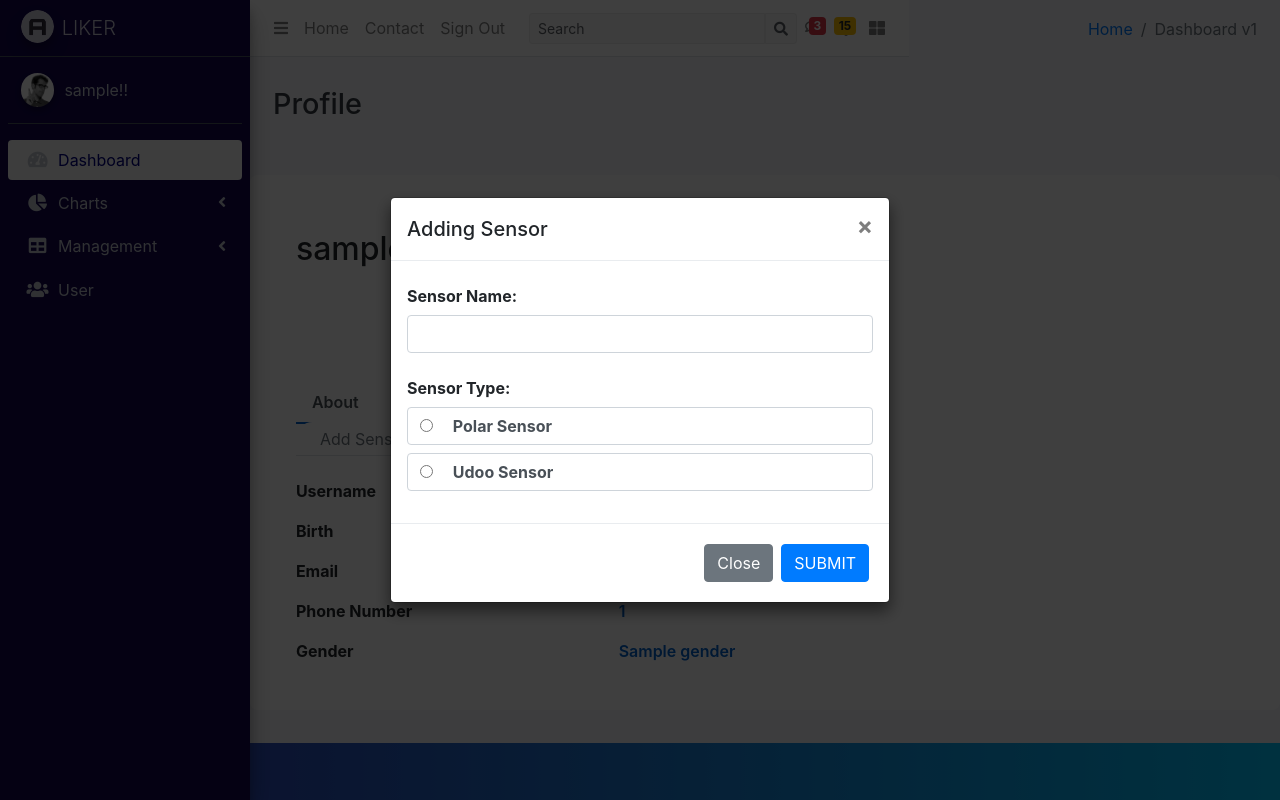
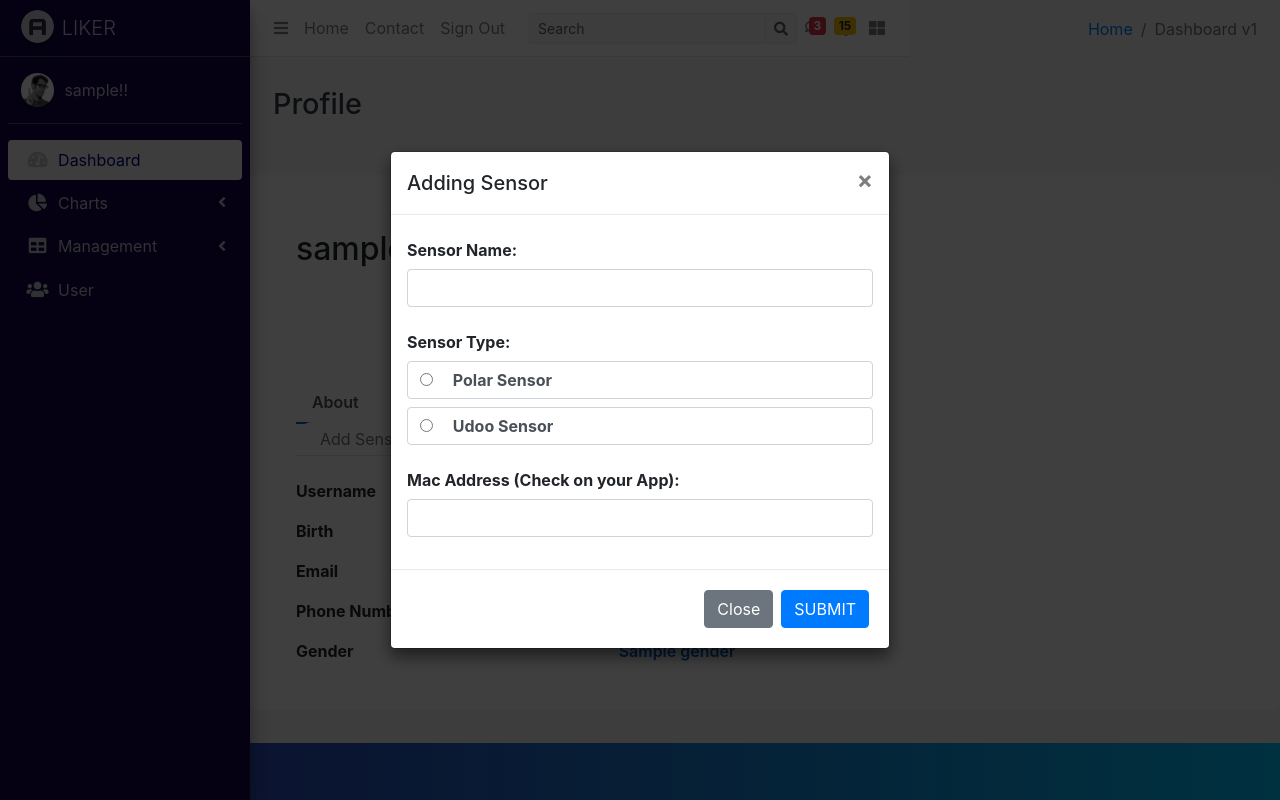
Before and after one commit to ShyFriends/LIKER, a PHP site: template app/templates/userinfo.twig in a window 1280 px wide, after a click on "Add Sensor". Run offline with PHP 8.4, Linux system fonts and the light colour scheme; the template is opened without the code that fills it: most values are stand-ins (such as "Sample title", 1, 10 or a date in 2020); some libraries are stand-ins or nearby versions.

Commit message:
modifed add sensors func

```diff
--- a/app/routes.php
+++ b/app/routes.php
@@ -58,7 +58,7 @@ $app->post('/check_sensor', 'App\Controller\HomeController:check_sensor')
 // $app->post('/check_sensor/{mac_addr}', 'App\Controller\HomeController:check_sensor')
 //     ->setName('check_sensor');
 
-$app->post('/regist_sensor/{s_name}/{s_type}', 'App\Controller\HomeController:regist_sensor')
+$app->post('/regist_sensor/{s_name}/{s_type}/{mac_addr}', 'App\Controller\HomeController:regist_sensor')
     ->setName('regist_sensor');
 
 $app->post('/remove_sensor/{dsn}', 'App\Controller\HomeController:remove_sensor')
--- a/app/src/controllers/HomeController.php
+++ b/app/src/controllers/HomeController.php
@@ -156,9 +156,9 @@ final class HomeController extends BaseController
         $s_name_sql = $_POST['s_name'];
         $s_type_sql = $_POST['s_type'];
 
-        $randomNum = mt_rand(10000000000000000, 100000000000000000);
-        $mac_addr = $randomNum;
-        //$mac_addr = $_POST['mac_addr'];
+        //$randomNum = mt_rand(10000000000000000, 100000000000000000);
+        //$mac_addr = $randomNum;
+        $mac_addr = $_POST['mac_addr'];
 
         $sql = "insert into Devices(usn, s_name, s_type, mac_addr) values ('$usn_sql','$s_name_sql','$s_type_sql','$mac_addr')";
         $stmt = $this->em->getConnection()->prepare($sql);
--- a/app/templates/userinfo.twig
+++ b/app/templates/userinfo.twig
@@ -401,7 +401,12 @@
             <label class="form-control" for="s_type_polar"><input type="radio" id="s_type_polar" name="s_type" value="polar">&emsp; Polar Sensor</label>
             <label class="form-control" for="s_type_udoo"><input type="radio" id="s_type_udoo" name="s_type" value="udoo">&emsp; Udoo Sensor</label>
           </div>
-<!--hidden-->          <input type="hidden" id="mac_addr" value="mac_addr"/>
+           <div class="form-group">
+            <label for="message-name" class="col-form-label">Mac Address (Check on your App):</label>
+            <input type="text" class="form-control" id="mac_addr">
+          </div>
+
+<!--hidden-->      <!--    <input type="hidden" id="mac_addr" value="mac_addr"/>-->
         </form>
       </div>
       <div class="modal-footer">
@@ -436,11 +441,11 @@
   function regist_sensor(){
     var s_name_data = $('#s_name').val();
     var s_type_data = $('input[name="s_type"]:checked').val()
-    //var mac_addr = $('#mac_addr').val();
+    var mac_addr = $('#mac_addr').val();
      $.ajax({
         type:"POST",
-        url:"/regist_sensor/{s_name}/{s_type}",
-        data: { "s_name":s_name_data, "s_type": s_type_data },
+        url:"/regist_sensor/{s_name}/{s_type}/{mac_addr}",
+        data: { "s_name":s_name_data, "s_type": s_type_data, "mac_addr":mac_addr },
         success: function(data) {
             console.log("SUCCESS: ", data);
               alert("SUCCESS Sensor Registration");
```
